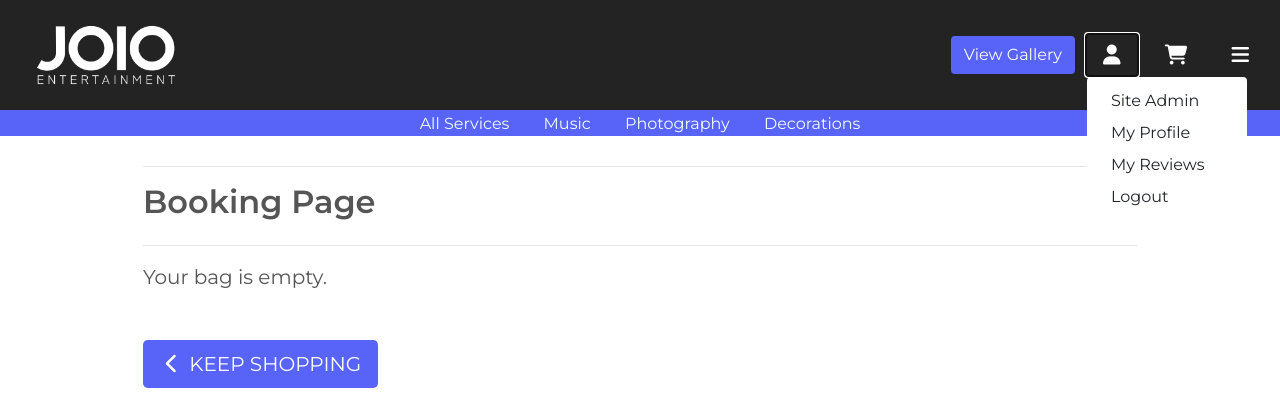
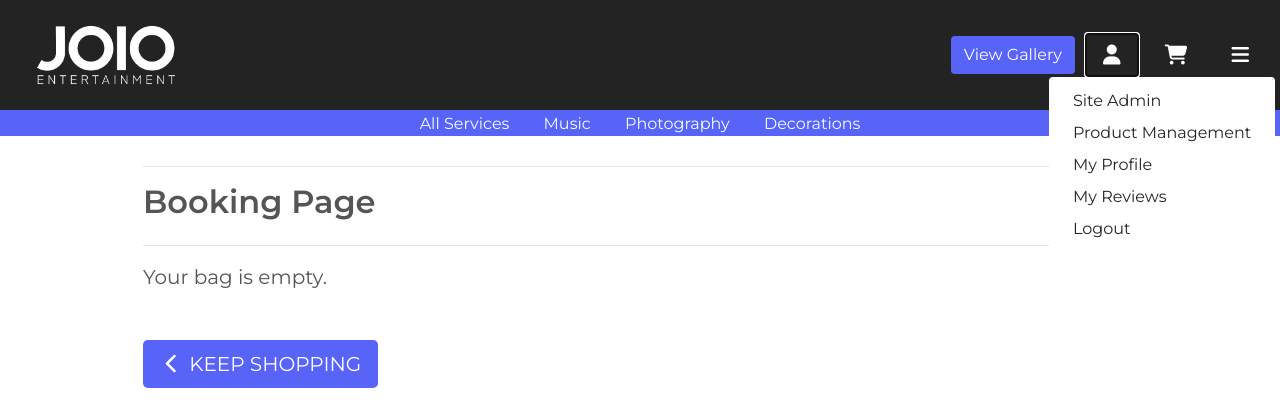
Before and after one commit to danielj314/joio-entertainment, a Django app: page /bag/ in a window 1280 px wide, after a click that opens the changed part. Shown: the top 420 px of the page. Run offline with Django 3.2, Linux system fonts and the light colour scheme; the visitor is signed in with stand-in values (Sample User, id 1); some libraries are stand-ins or nearby versions.

Commit message:
Finished add product functionality

```diff
--- a/bag/templates/bag/bag.html
+++ b/bag/templates/bag/bag.html
@@ -39,7 +39,11 @@
                             {% for item in bag_items %}
                                 <tr>
                                     <td class="p-3 w-25">
-                                        <img class="img-fluid rounded" src="{{ item.product.image.url }}">
+                                        {% if item.product.image %}
+                                        <img class="img-fluid rounded" src="{{ item.product.image.url }}" alt="{{ item.product.name }}">
+                                        {% else %}
+                                        <img class="img-fluid rounded" src="{{ MEDIA_URL }}noimage.png" alt="{{ item.product.name }}">
+                                        {% endif %}
                                     </td>
                                     <td class="py-3">
                                         <p class="my-0"><strong>{{ item.product.name }}</strong></p>
--- a/profiles/views.py
+++ b/profiles/views.py
@@ -16,8 +16,10 @@ def profile(request):
         if form.is_valid():
             form.save()
             messages.success(request, 'Profile updated successfully')
-
-    form = UserProfileForm(instance=profile)
+        else:
+            messages.error(request, 'Update failed. Please ensure the form is valid.')
+    else:
+        form = UserProfileForm(instance=profile)
     orders = profile.orders.all()
 
     template = 'profiles/profile.html'
--- a/templates/base.html
+++ b/templates/base.html
@@ -71,6 +71,7 @@
                             {% if request.user.is_authenticated %}
                             {% if request.user.is_superuser %}
                             <a href="{% url 'admin:index' %}" class="dropdown-item">Site Admin</a>
+                            <a href="{% url 'add_product' %}" class="dropdown-item">Product Management</a>
                             {% endif %}
                             <a href="{% url 'profile' %}" class="dropdown-item">My Profile</a>
                             <a href="#" class="dropdown-item">My Reviews</a>
--- a/templates/includes/toasts/toast_success.html
+++ b/templates/includes/toasts/toast_success.html
@@ -20,7 +20,11 @@
                 {% for item in bag_items %}
                     <div class="row">
                         <div class="col-3 my-1">
-                            <img class="w-100" src="{{ item.product.image.url }}">
+                            {% if item.product.image %}
+                            <img class="w-100" src="{{ item.product.image.url }}" alt="{{ item.product.name }}">
+                            {% else %}
+                            <img class="w-100" src="{{ MEDIA_URL }}noimage.png" alt="{{ item.product.name }}">
+                            {% endif %}
                         </div>
                         <div class="col-9">
                             <p class="my-0"><strong>{{ item.product.name }}</strong></p>
```
Also changed, not shown: products/views.py (+11 -1 lines), 1 other file.
